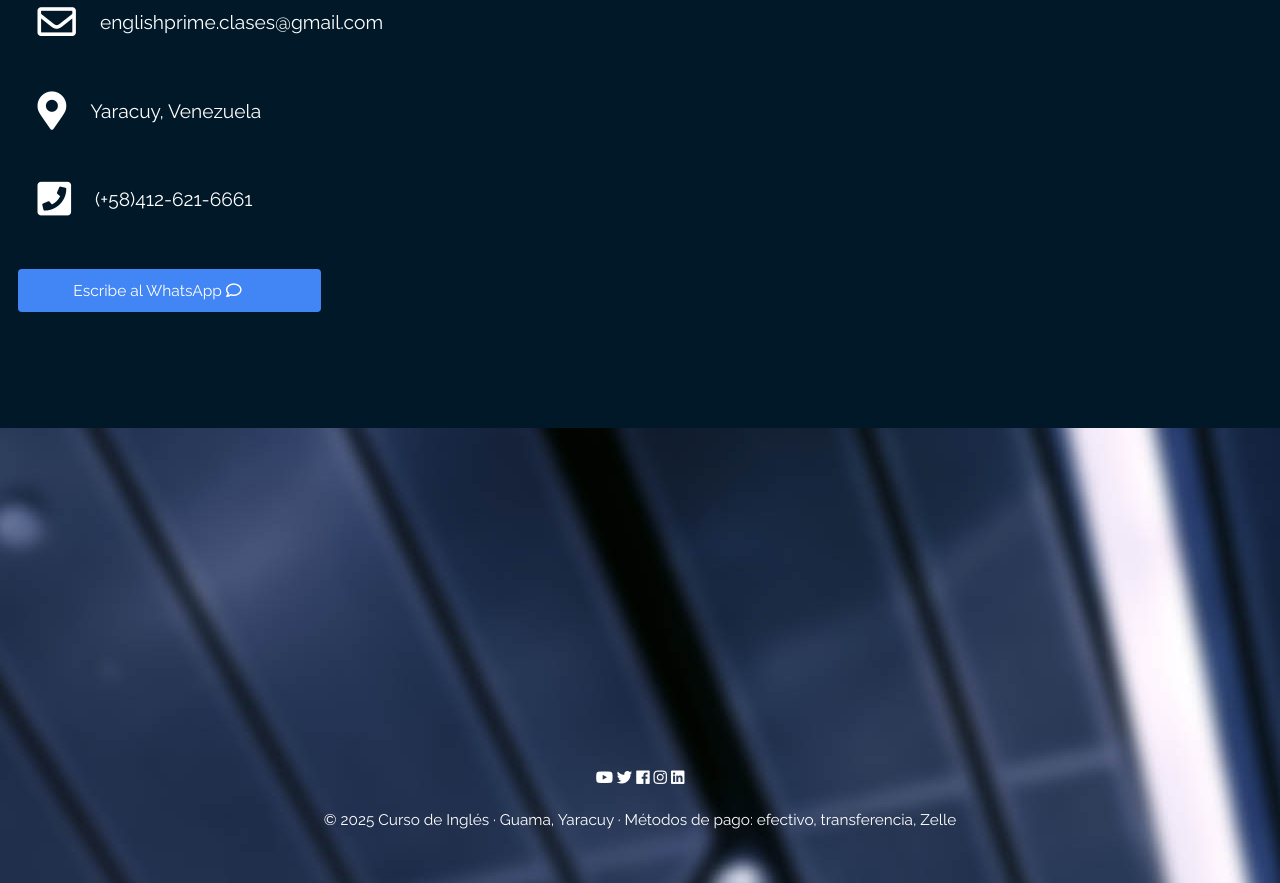
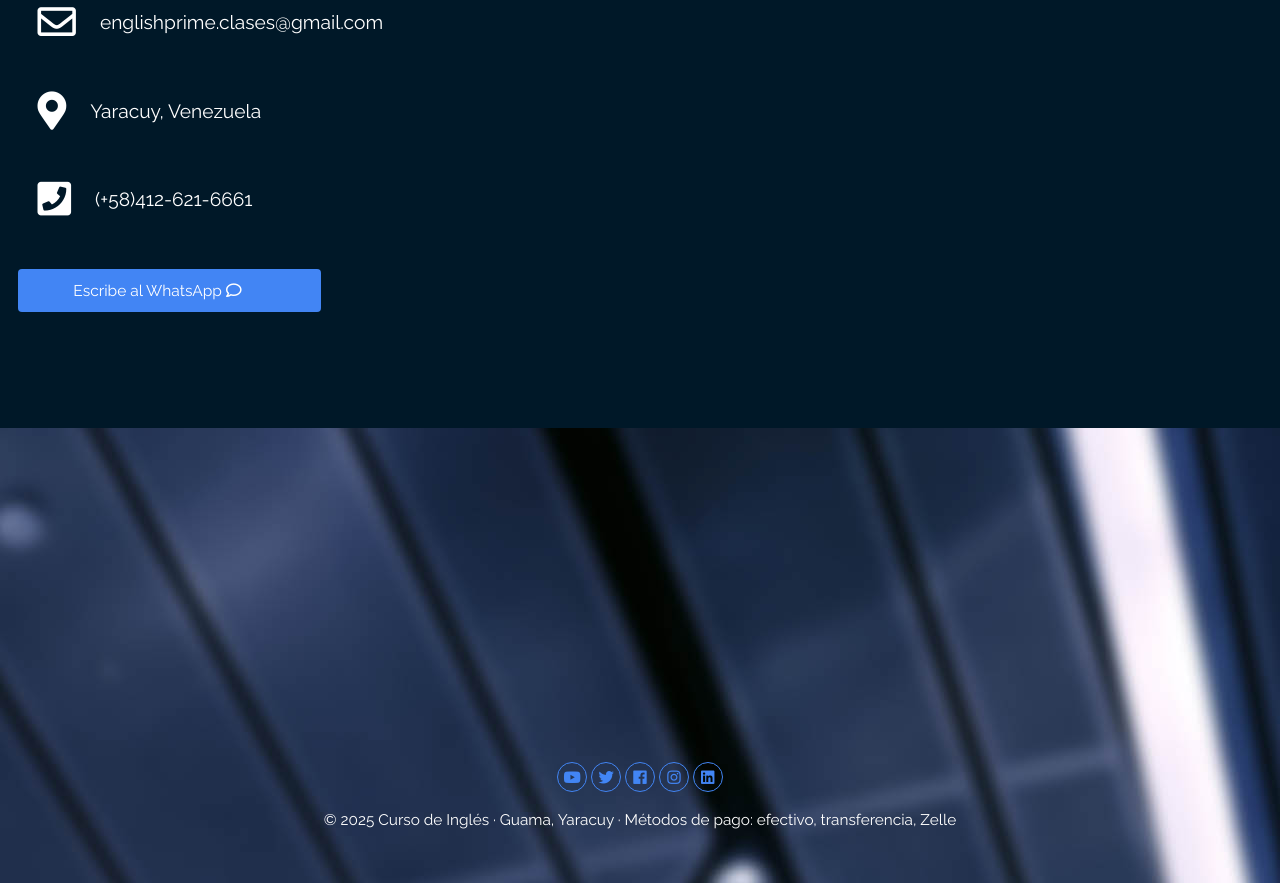
Before and after one commit to EnglishPrime/englishprime.github.io, a plain HTML site: page index.html in a window 1280 px wide. Shown: the part 3654-4537 px from the top of the page. Drawn offline with Linux system fonts and the light colour scheme; a script that the page names is missing; a web font is replaced by a local one.

Commit message:
Add files via upload

```diff
--- a/css/englishprime.css
+++ b/css/englishprime.css
@@ -722,3 +722,27 @@ p {
     margin: 0;
   }
 }
+
+.ep-social { text-align: center; }
+.ep-social i {
+  border: 1px solid var(--azul);
+  border-radius: 50%;
+  padding-top: 7px;
+
+  text-align: center;
+  width: 30px;
+  height: 30px;
+  transition: background-color 0.3s;
+}
+.ep-social a { color: var(--azul); }
+.ep-social a:hover i {
+  background-color:var(--azul);
+  color: white;
+}
+
+@media screen and (max-width: 991px) {
+  .ep-social {
+    margin-top: px;
+    text-align: left;
+  }
+}
```
